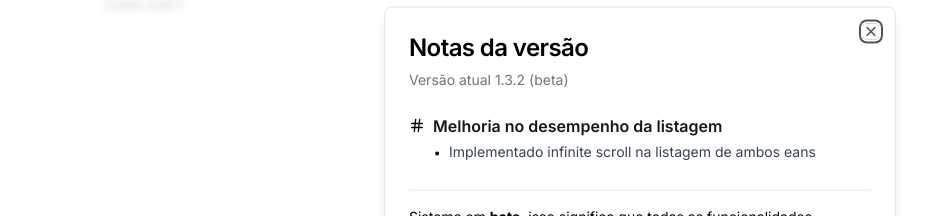
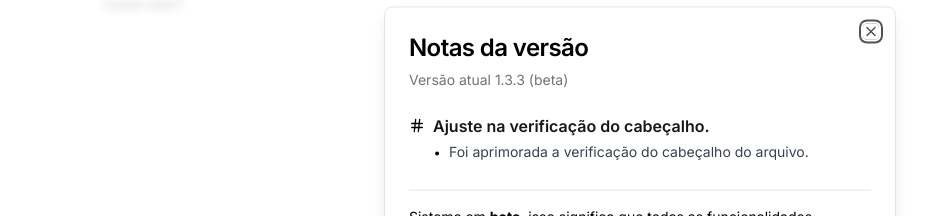
Before and after one commit to xuniorss/ean-validator, a Next.js app: page / in a window 1280 px wide. Shown: the part 241-457 px from the top of the page, without its empty margins (0-935 px from the left). Built offline with nearby package versions, Linux system fonts and the light colour scheme.

Commit message:
fix: Ajuste na verificação do cabeçalho.

```diff
--- a/package.json
+++ b/package.json
@@ -1,6 +1,6 @@
 {
 	"name": "ean-validator",
-	"version": "1.3.2",
+	"version": "1.3.3",
 	"private": true,
 	"scripts": {
 		"dev": "next dev",
--- a/src/app/(validator)/page.tsx
+++ b/src/app/(validator)/page.tsx
@@ -39,7 +39,11 @@ export default function ValidatorPage() {
 			const invalidEANsArray: EansProps[] = []
 
 			for (const line of lines) {
-				if (line.toLowerCase().includes('cod_produto cod_ean')) continue
+				if (
+					line.trim().startsWith('COD_PRODUTO') &&
+					line.trim().endsWith('COD_EAN')
+				)
+					continue
 
 				const [codProduto, ean] = line.trim().split(/\s+/)
 				if (eanValidator(ean)) validEANsArray.push({ codProduto, ean })
--- a/src/components/ReleasesNotes/index.tsx
+++ b/src/components/ReleasesNotes/index.tsx
@@ -27,9 +27,8 @@ export const ReleasesNotes = () => {
 				<article className="my-2">
 					<section className="flex flex-col space-y-1">
 						<ListRelease
-							title="Melhoria no desempenho da listagem"
-							description="Implementado infinite scroll na listagem de ambos
-									eans"
+							title="Ajuste na verificação do cabeçalho."
+							description="Foi aprimorada a verificação do cabeçalho do arquivo."
 						/>
 					</section>
 				</article>
--- a/src/constants/index.ts
+++ b/src/constants/index.ts
@@ -1 +1 @@
-export const SYSTEM_VERSION = '1.3.2'
+export const SYSTEM_VERSION = '1.3.3'
```
